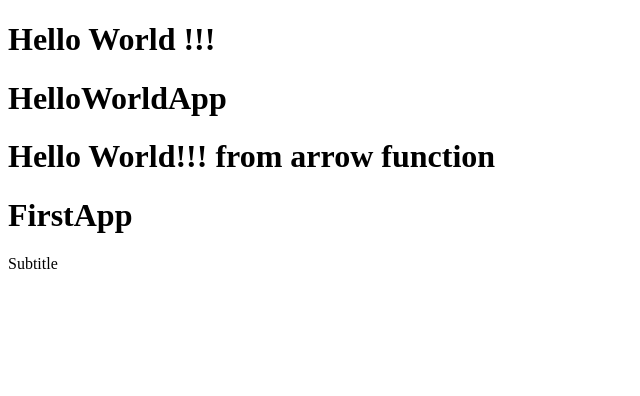
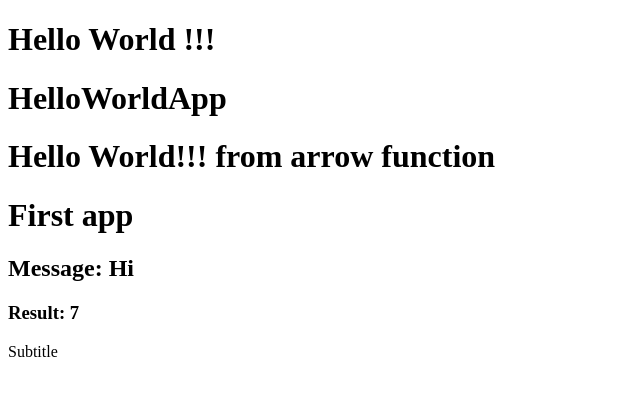
Before and after one commit to Rubru94/course-react-hooks-MERN, a React (Vite) app in the folder react/03-counter-app-vite/: page / in a window 1280 px wide. Shown: the top 396 px of the page, without its empty margins (0-640 px from the left). Built offline with nearby package versions, Linux system fonts and the light colour scheme.

Commit message:
feat(03-counter-app-vite): Print variables in html

```diff
--- a/react/03-counter-app-vite/src/FirstApp.tsx
+++ b/react/03-counter-app-vite/src/FirstApp.tsx
@@ -1,21 +1,24 @@
-/* import { Fragment } from 'react';
+const objMessage = {
+  message: 'Hello world !!',
+  title: 'Greeting',
+};
 
-export const FirstApp = () => {
-  return (
-    <Fragment>
-      <h1>FirstApp</h1>
-      <p>Subtitle</p>
-    </Fragment>
-  );
+const getMessage = (msg?: string): string => {
+  return msg ?? objMessage.message;
 };
- */
 
-// <> Same behavior as importing Fragment but without import
+const getResult = (a: number, b: number): number => {
+  return a + b;
+};
 
 export const FirstApp = () => {
   return (
     <>
-      <h1>FirstApp</h1>
+      <h1>First app</h1>
+      <h2>Message: {getMessage('Hi')}</h2>
+      <h3>Result: {getResult(2, 5)}</h3>
+      {/* You cannot print objects directly in react (you can use JSON.stringify), nor async function results. */}
+      {/* <code>{JSON.stringify(objMessage)}</code> */}
       <p>Subtitle</p>
     </>
   );
```
